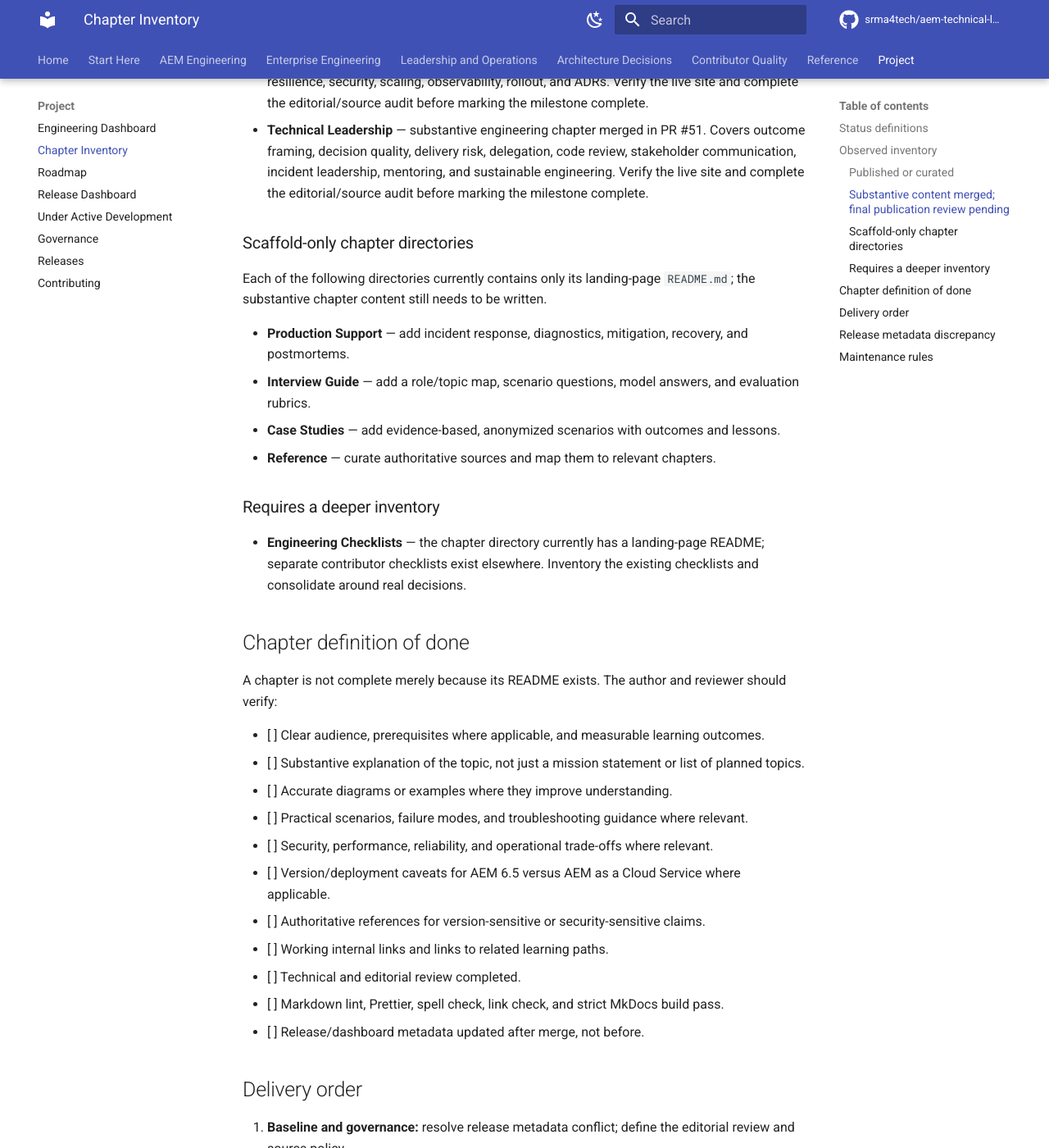
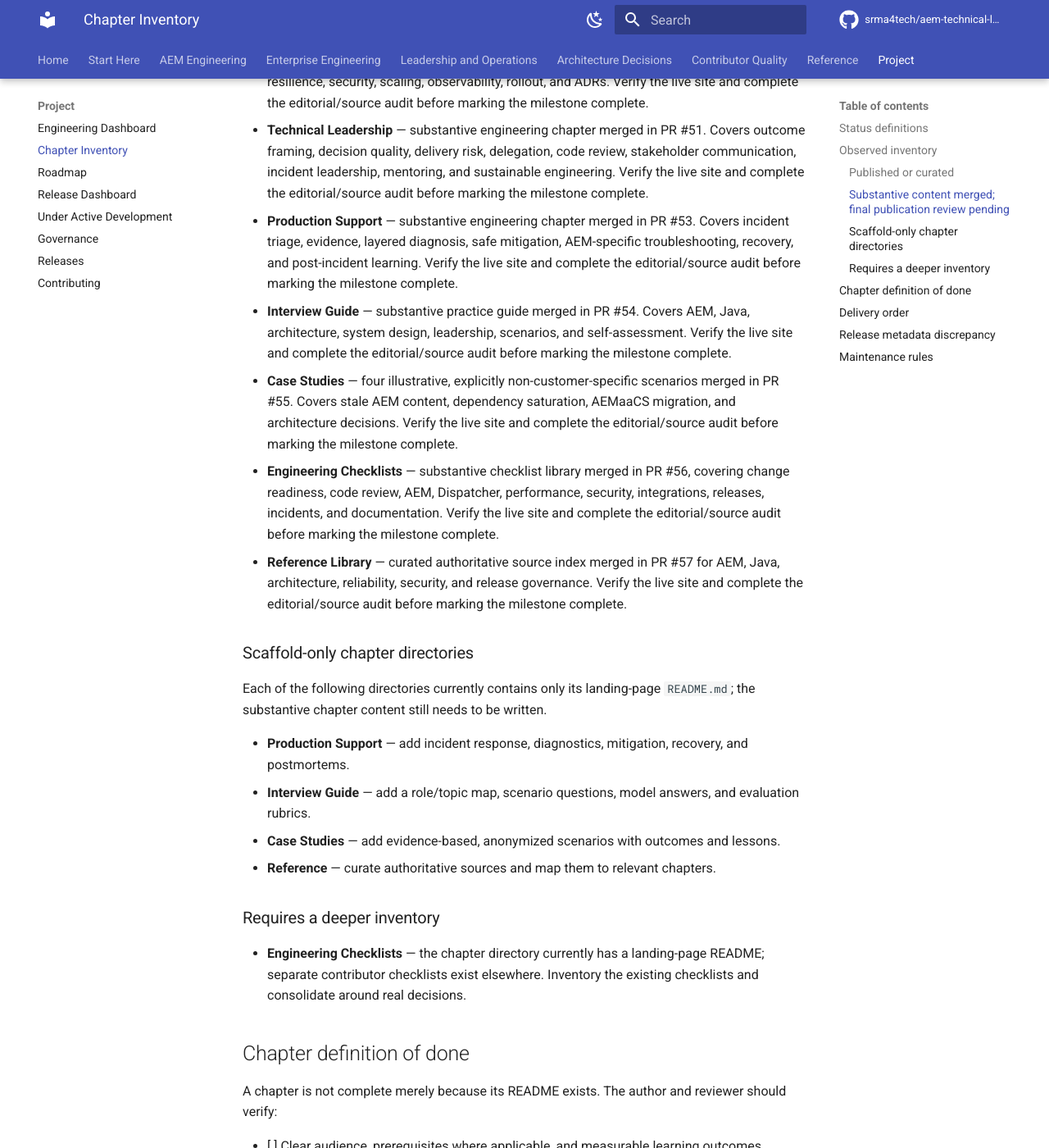
Before and after one commit to srma4tech/aem-technical-lead-playbook, an MkDocs documentation site: the page built from docs/chapter-inventory.md, in a window 1280 px wide and 1400 px high, scrolled down 2131 px. Shown: the whole window at 82% size. Built offline with MkDocs 1.6.1 and Material for MkDocs 9.7.7, drawn with Linux system fonts in a browser that asks for light colours; comment, search, counter and statistics services are not loaded; some of the changed text lies outside the part shown.

Commit message:
chore: reconcile remaining chapter inventory

```diff
--- a/docs/chapter-inventory.md
+++ b/docs/chapter-inventory.md
@@ -34,6 +34,11 @@ This inventory was compiled from the current `main` branch file tree on 2026-10-
 - **Design Patterns** — substantive engineering chapter merged in PR #48. Covers context-driven pattern selection, Strategy, Adapter, Decorator, Factory, Builder, Template Method, Observer, AEM-specific patterns, anti-patterns, and review criteria. Verify the live site and complete the editorial/source audit before marking the milestone complete.
 - **System Design** — substantive engineering chapter merged in PR #50. Covers requirements, workload modelling, boundaries, communication patterns, data ownership, caching, resilience, security, scaling, observability, rollout, and ADRs. Verify the live site and complete the editorial/source audit before marking the milestone complete.
 - **Technical Leadership** — substantive engineering chapter merged in PR #51. Covers outcome framing, decision quality, delivery risk, delegation, code review, stakeholder communication, incident leadership, mentoring, and sustainable engineering. Verify the live site and complete the editorial/source audit before marking the milestone complete.
+- **Production Support** — substantive engineering chapter merged in PR #53. Covers incident triage, evidence, layered diagnosis, safe mitigation, AEM-specific troubleshooting, recovery, and post-incident learning. Verify the live site and complete the editorial/source audit before marking the milestone complete.
+- **Interview Guide** — substantive practice guide merged in PR #54. Covers AEM, Java, architecture, system design, leadership, scenarios, and self-assessment. Verify the live site and complete the editorial/source audit before marking the milestone complete.
+- **Case Studies** — four illustrative, explicitly non-customer-specific scenarios merged in PR #55. Covers stale AEM content, dependency saturation, AEMaaCS migration, and architecture decisions. Verify the live site and complete the editorial/source audit before marking the milestone complete.
+- **Engineering Checklists** — substantive checklist library merged in PR #56, covering change readiness, code review, AEM, Dispatcher, performance, security, integrations, releases, incidents, and documentation. Verify the live site and complete the editorial/source audit before marking the milestone complete.
+- **Reference Library** — curated authoritative source index merged in PR #57 for AEM, Java, architecture, reliability, security, and release governance. Verify the live site and complete the editorial/source audit before marking the milestone complete.
 
 ### Scaffold-only chapter directories
 
@@ -71,8 +76,8 @@ A chapter is not complete merely because its README exists. The author and revie
 3. **Dispatcher:** build on request lifecycle and delivery boundaries.
 4. **Performance and Security:** substantive content for both chapters is merged; complete their publication and editorial review.
 5. **AEM as a Cloud Service:** substantive content is merged; complete publication review and verify the live page.
-6. **Enterprise practice:** Enterprise Java, Design Patterns, System Design, and Production Support.
-7. **Leadership and learner tools:** Technical Leadership, Checklists, Interview Guide, Case Studies, and Reference.
+6. **Enterprise practice:** Enterprise Java, Design Patterns, System Design, and Production Support content is merged; complete editorial and live-site verification.
+7. **Leadership and learner tools:** Technical Leadership, Checklists, Interview Guide, Case Studies, and Reference content is merged; complete editorial and live-site verification.
 8. **Public readiness:** technical/editorial audit, accessibility, navigation, release evidence, and v1.0 acceptance.
 
 ## Release metadata discrepancy
```
